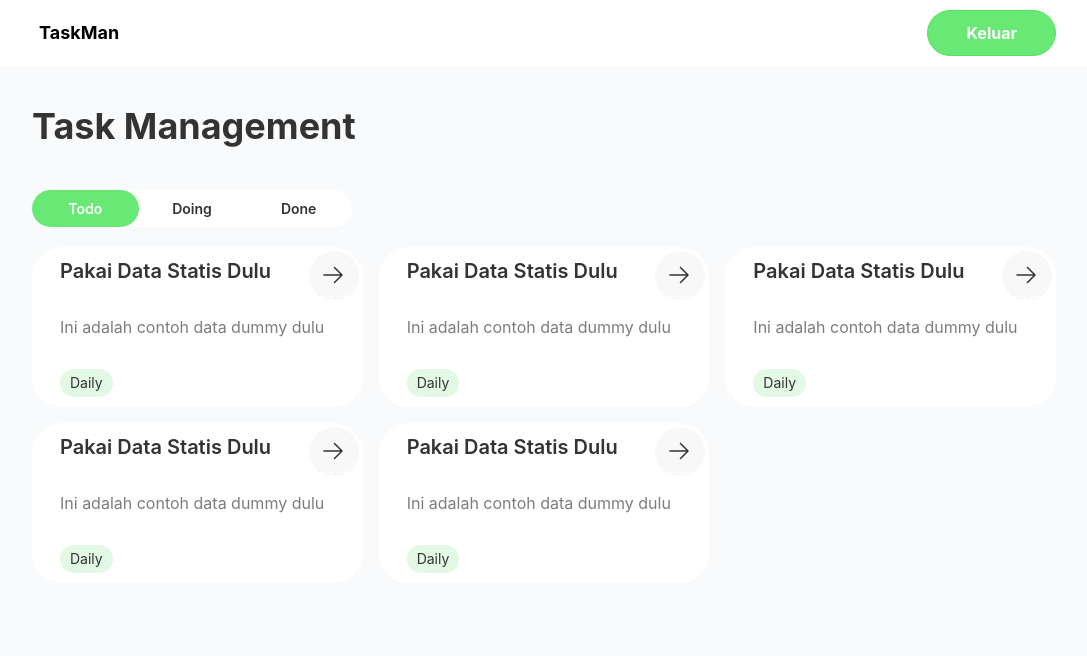
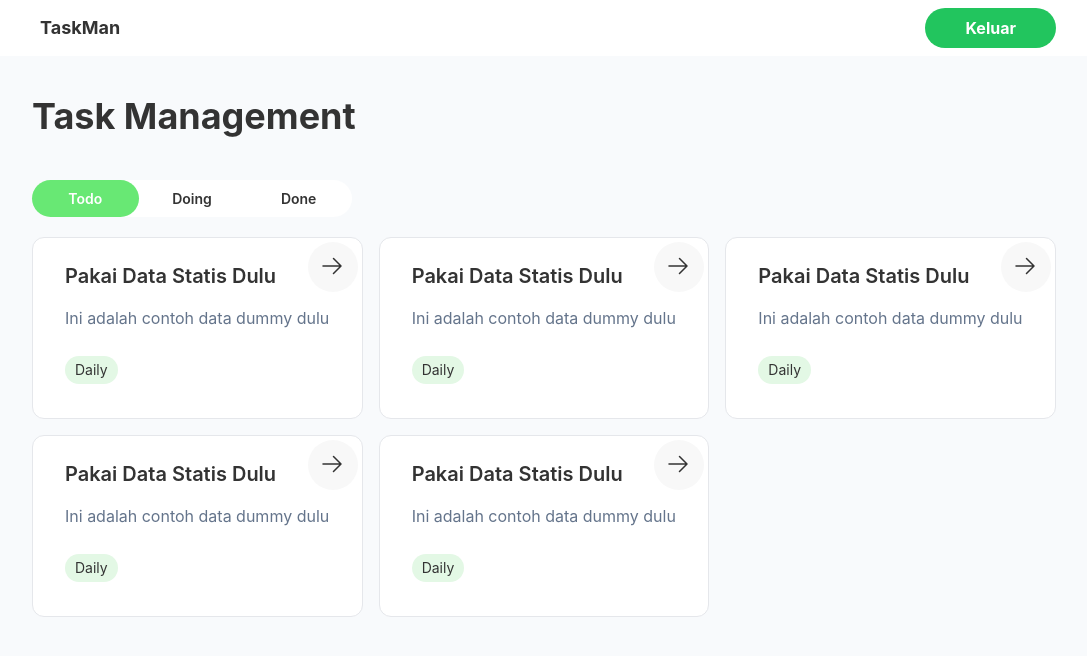
Before and after one commit to rihid/taskman, a React (Vite) app: page / in a window 1280 px wide. Shown: the top 656 px of the page, without its empty margins (96-1183 px from the left). Built offline with nearby package versions, Linux system fonts and the light colour scheme.

Commit message:
feat: add custom colors

```diff
--- a/src/components/header.jsx
+++ b/src/components/header.jsx
@@ -2,19 +2,19 @@ import React from 'react';
 
 function Header() {
   return (
-    <nav className="top-0 w-full bg-[#FFFFFF]">
+    <nav className="top-0 w-full bg-background">
       <div className="max-w-full md:max-w-5xl mx-auto">
         <div className="flex justify-between items-center">
-          <div className="flex items-center justify-start gap-[7px]">
+          <div className="flex items-center justify-start gap-2">
             <a href="#">
               <img src="" alt="" />
             </a>
-            <a href="#" className="font-bold text-lg text-black leading-7">
+            <a href="#" className="font-bold text-lg text-foreground leading-7">
               <span>TaskMan</span>
             </a>
           </div>
           <div
-            className="bg-[#68E874] border border-[#5ADD66] hover:bg-green-400 font-bold text-white my-[10px] px-[38px] py-[10px] flex items-center cursor-pointer rounded-[50px]"
+            className="bg-green-500 hover:bg-green-600 font-bold text-background my-2 px-10 py-2 flex items-center cursor-pointer rounded-3xl"
           >
             <span>Keluar</span>
           </div>
--- a/src/components/task-card.jsx
+++ b/src/components/task-card.jsx
@@ -4,10 +4,10 @@ import { ArrowRightIcon } from '@heroicons/react/24/solid';
 function TaskCard({task}) {
   console.log(task)
   return (
-    <div className="relative flex flex-col justify-beetwen gap-[10px] rounded-[30px] bg-white px-[28px] py-[10px]hover:border hover:border-[#E8E8E8]hover:drop-shadow-[0_40px_40px_rgba(0,0,0,0.05)]"
+    <div className="relative flex flex-col justify-beetwen gap-2 rounded-xl bg-background px-8 py-6 border border-foreground/30 hover:border-foreground/60 hover:shadow-lg"
     >
-      <h5 className="my-[10px] text-xl leading-7 font-semibold text-[#333333]">{task.name}</h5>
-      <div className="flex flex-col text-[#7D7D7D] my-[10px]">
+      <h5 className="text-xl leading-7 font-semibold text-foreground">{task.name}</h5>
+      <div className=" text-slate-500 my-2">
         <p>{task.description}</p>
       </div>
       <div className="flex justify-start items-center gap-[10px] my-[10px]">
@@ -17,11 +17,9 @@ function TaskCard({task}) {
         </div>
       </div>
       <div className="absolute right-1 top-1 inset-y-0 flex">
-        <div
-          className="bg-[#F8F8F8] hover:bg-[#EFEFEF] w-[50px] h-[50px] p-[12px] rounded-full cursor-pointer"
+        <div className="bg-[#F8F8F8] hover:bg-[#EFEFEF] w-[50px] h-[50px] p-[12px] rounded-full cursor-pointer"
         >
           <ArrowRightIcon className="w-6 h-6 text-[#333333]" />
-          test
         </div>
       </div>
     </div>
--- a/src/index.css
+++ b/src/index.css
@@ -7,9 +7,9 @@
   line-height: 1.5;
   font-weight: 400;
 
-  color-scheme: light dark;
-  color: rgba(255, 255, 255, 0.87);
-  /* background-color: #242424; */
+  /* colors */
+  --background: #FFFFFF;
+  --foreground: #333333;
 
   font-synthesis: none;
   text-rendering: optimizeLegibility;
@@ -23,6 +23,7 @@ body {
   background: #f8fafc;
   box-sizing: border-box;
 }
+
 
 /* a {
   font-weight: 500;
--- a/tailwind.config.js
+++ b/tailwind.config.js
@@ -2,7 +2,12 @@
 export default {
   content: ["./index.html", "./src/**/*.{js,ts,jsx,tsx}"],
   theme: {
-    extend: {},
+    extend: {
+      colors: {
+        background: 'var(--background)',
+        foreground: 'var(--foreground)'
+      }
+    },
   },
   plugins: [],
 };
```
